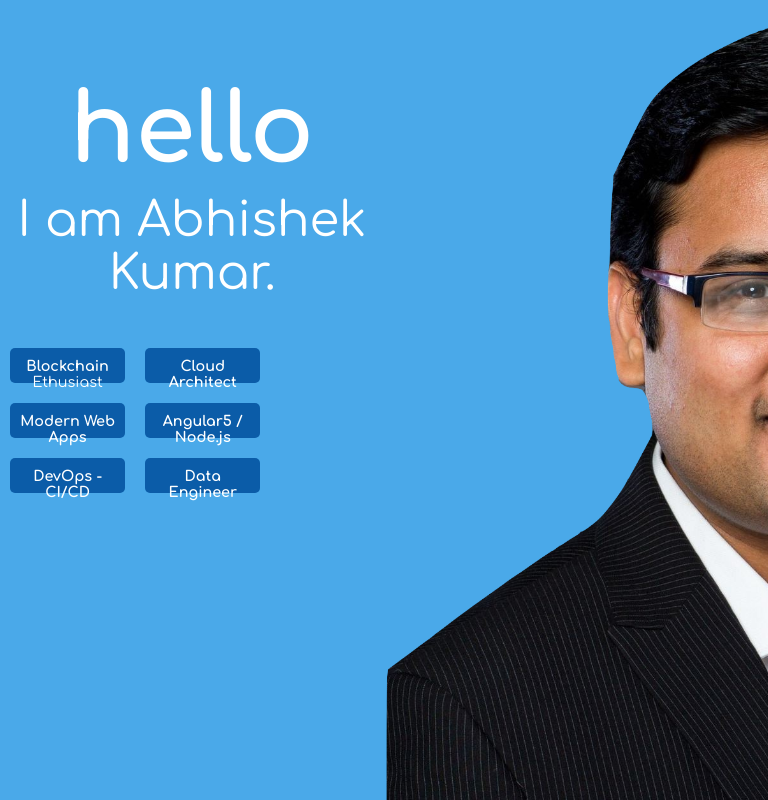
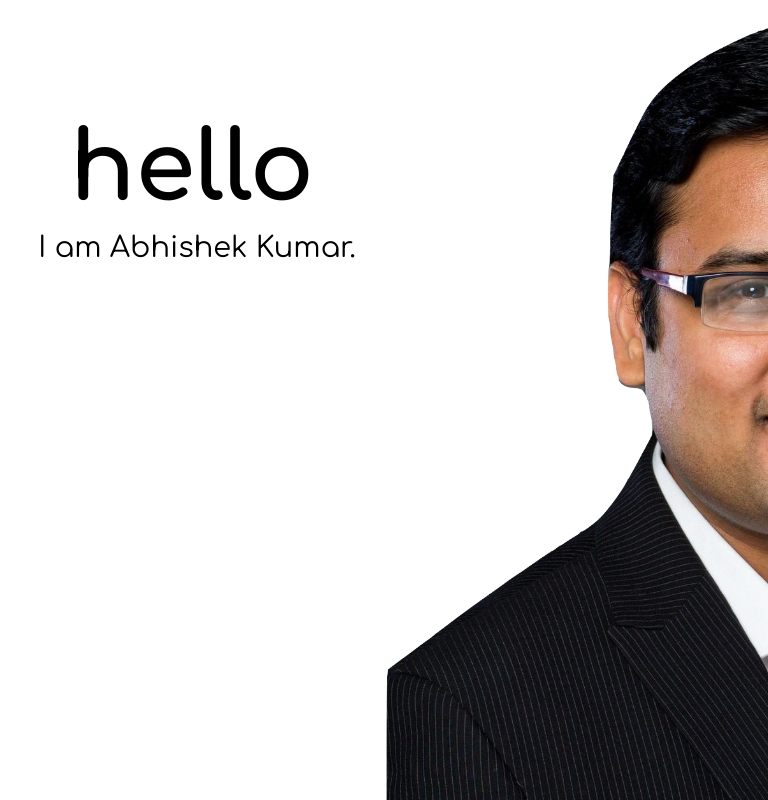
Before and after one commit to abhis88/AbhishekKumar, an Angular app: page / in a window 768 px wide. Built offline with nearby package versions, Linux system fonts and the light colour scheme.

Commit message:
Changed background color and removed skills

```diff
--- a/src/app/app.component.css
+++ b/src/app/app.component.css
@@ -1,6 +1,6 @@
 div.hello{
     text-align:center;
-    color:white;
+    color:black;
     width:50%;
     height: 100%;
     float:left;
@@ -11,11 +11,11 @@ div.hello.left{
 }
 
 div.hello.left h1{
-    padding-top:20%;
+    padding-top:30%;
 }
 
 div.hello.left p{
-    font-size:1em;
+    font-size:0.8em;
     margin:10px;
 }
 
@@ -48,3 +48,23 @@ div.skills div{
 div.skills div p{
     font-size: 0.3em;
 }
+
+/*
+@keyframes text-color-change {
+    0% {
+        color: rgb(0, 0, 0);
+    }
+    100% {
+        color:rgb(255, 255, 255);
+    }
+}*/
+
+
+/* Large devices (laptops/desktops, 992px and up) */
+@media only screen and (min-width: 760px) and (max-width: 1100px) {
+    div.hello.left p{
+        font-size:0.6em;
+        margin:10px;
+        margin-left:20px;
+    }
+}
--- a/src/app/app.component.html
+++ b/src/app/app.component.html
@@ -8,7 +8,7 @@
     <p>
       I am Abhishek Kumar.
     </p>
-
+<!--
     <div class="skills">
         <div>
             <p><b>Blockchain</b> Ethusiast</p>
@@ -30,6 +30,7 @@
         </div>
 
     </div>
+  -->
   </div>
 
   <!-- Right Div -->
--- a/src/styles.css
+++ b/src/styles.css
@@ -9,10 +9,11 @@ html{
 
 body{
     font-family: 'Comfortaa', cursive;
-    background-color:rgb(74, 169, 233);
+    background-color:rgb(255, 255, 255);
     height: 100%;
     padding:0px;
     margin:0px;
+    /*animation: pulse 10s;*/
 }
 
 div{
@@ -26,3 +27,12 @@ h1,h2,h3,h4,h5,h6{
     padding:0px;
     margin:0px;
 }
+  /*
+@keyframes pulse {
+0% {
+    background-color: rgb(255, 255, 255);
+}
+100% {
+    background-color:rgb(74, 169, 233);
+}
+}*/
```
Also changed, not shown: 16 other files (tests, documents, lock files or other folders).
